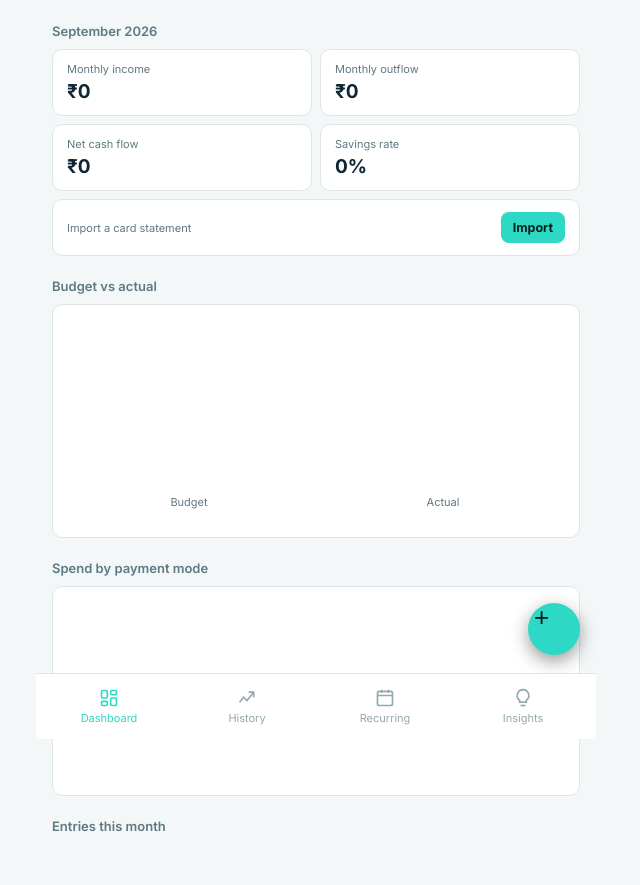
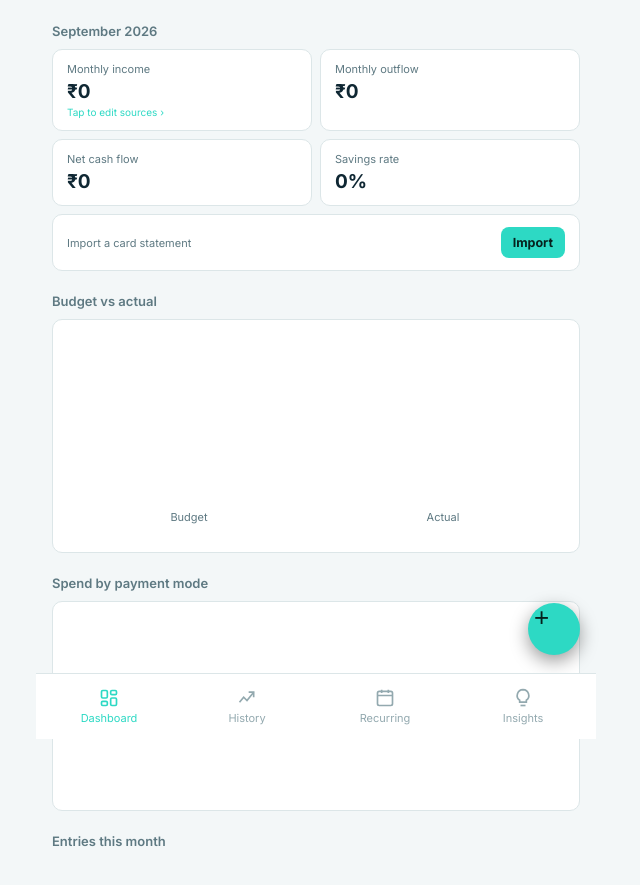
Before and after one commit to ericvinod/Financial-Dashboard, a plain HTML site: page index.html in a window 1280 px wide. Shown: the part 61-946 px from the top of the page, without its empty margins (324-964 px from the left). Drawn offline with nearby package versions, Linux system fonts and the light colour scheme; no server answers; a script that the page names is missing.

Commit message:
Add files via upload

```diff
--- a/index.html
+++ b/index.html
@@ -29,9 +29,10 @@
     <div class="section-title" id="dash-month">This month</div>
 
     <div class="stat-strip">
-      <div class="stat-card" id="income-card">
+      <div class="stat-card" id="income-card" style="cursor:pointer">
         <div class="label">Monthly income</div>
         <div class="value" id="stat-income">₹0</div>
+        <div style="font-size:10px;color:var(--teal);margin-top:3px">Tap to edit sources ›</div>
       </div>
       <div class="stat-card">
         <div class="label">Monthly outflow</div>
```
